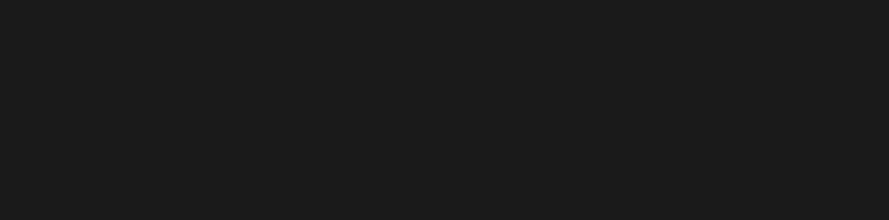
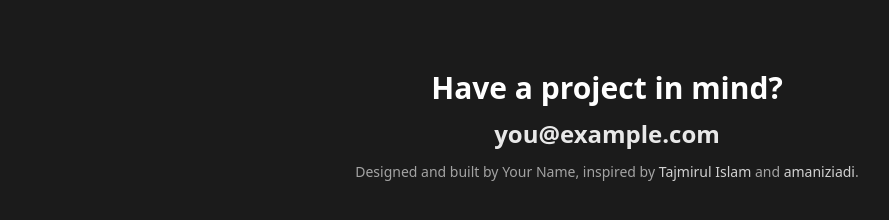
Before and after one commit to jerbi86/Portfolio-NextJS-Frontend, a Next.js app: page / in a window 1280 px wide. Shown: the part 2562-2782 px from the top of the page, without its empty margins (33-922 px from the left). Before the commit the page ends 2456 px from the top, so only its background shows below. Built offline with nearby package versions, Linux system fonts and the light colour scheme; no server answers.

Commit message:
feat: add Footer component

```diff
--- a/src/app/_components/banner.tsx
+++ b/src/app/_components/banner.tsx
@@ -31,7 +31,7 @@
   const height = best?.height ?? image?.height ?? 500;
 
   return (
-    <section className="relative w-full flex items-center justify-center">
+    <section className="relative w-full flex items-center justify-center mt-16 sm:mt-20 md:mt-28">
   <SectionReveal className="w-full max-w-7xl grid grid-cols-1 md:grid-cols-2 gap-8 items-center">
         <div className="relative md:min-h-[65vh]">
           <div className="mx-auto md:mx-0 max-w-2xl md:absolute md:left-0 md:top-1/2 md:-translate-y-1/2">
--- a/src/app/layout.tsx
+++ b/src/app/layout.tsx
@@ -7,6 +7,7 @@
 import fetchContentType from "@/lib/strapi/fetchContentType";
 import LayoutPreloader from "@/components/ui/layout-preloader";
 import PageTransition from "@/components/ui/page-transition";
+import Footer from "@/components/ui/footer";
 
 
 const geistSans = Geist({
@@ -66,6 +67,11 @@
         <PageTransition>
           {children}
         </PageTransition>
+        <Footer
+          name={[info?.firstName, info?.lastName].filter(Boolean).join(" ") || undefined}
+          email={info?.email || undefined}
+          github={info?.github || undefined}
+        />
         <ScrollProgressIndicator />
       </body>
     </html>
--- /dev/null
+++ b/src/components/ui/footer.tsx
@@ -0,0 +1,60 @@
+type FooterProps = {
+  name?: string;
+  email?: string;
+  github?: string;
+};
+
+export default function Footer({ name, email, github }: FooterProps) {
+  const displayName = (name && name.trim()) || "Your Name";
+  const displayEmail = email || "you@example.com";
+  const displayGithub = github && github.trim();
+
+  return (
+    <footer className="w-full relative z-10 flex justify-center px-4 sm:px-8 py-16">
+      <div className="w-full max-w-7xl text-center space-y-3">
+        <p className="text-2xl sm:text-3xl font-extrabold text-white">
+          Have a project in mind?
+        </p>
+        <p className="text-xl sm:text-2xl">
+          <a
+            href={`mailto:${displayEmail}`}
+            className="font-bold text-white/90 hover:text-gradient-primary transition-colors"
+          >
+            {displayEmail}
+          </a>
+        </p>
+        <p className="text-white/60 text-sm">
+          Designed and built by {displayGithub ? (
+            <a
+              href={displayGithub}
+              target="_blank"
+              rel="noopener noreferrer"
+              className="text-white/80 hover:text-gradient-primary font-medium transition-colors"
+            >
+              {displayName}
+            </a>
+          ) : (
+            displayName
+          )}, inspired by {" "}
+          <a
+            href="https://github.com/Tajmirul"
+            target="_blank"
+            rel="noopener noreferrer"
+            className="text-white/80 hover:text-gradient-primary font-medium transition-colors"
+          >
+            Tajmirul Islam
+          </a>{" "}
+          and {" "}
+          <a
+            href="https://www.linkedin.com/in/amani-ziadi-a422b520b/"
+            target="_blank"
+            rel="noopener noreferrer"
+            className="text-white/80 hover:text-gradient-primary font-medium transition-colors"
+          >
+            amaniziadi
+          </a>.
+        </p>
+      </div>
+    </footer>
+  );
+}
```
